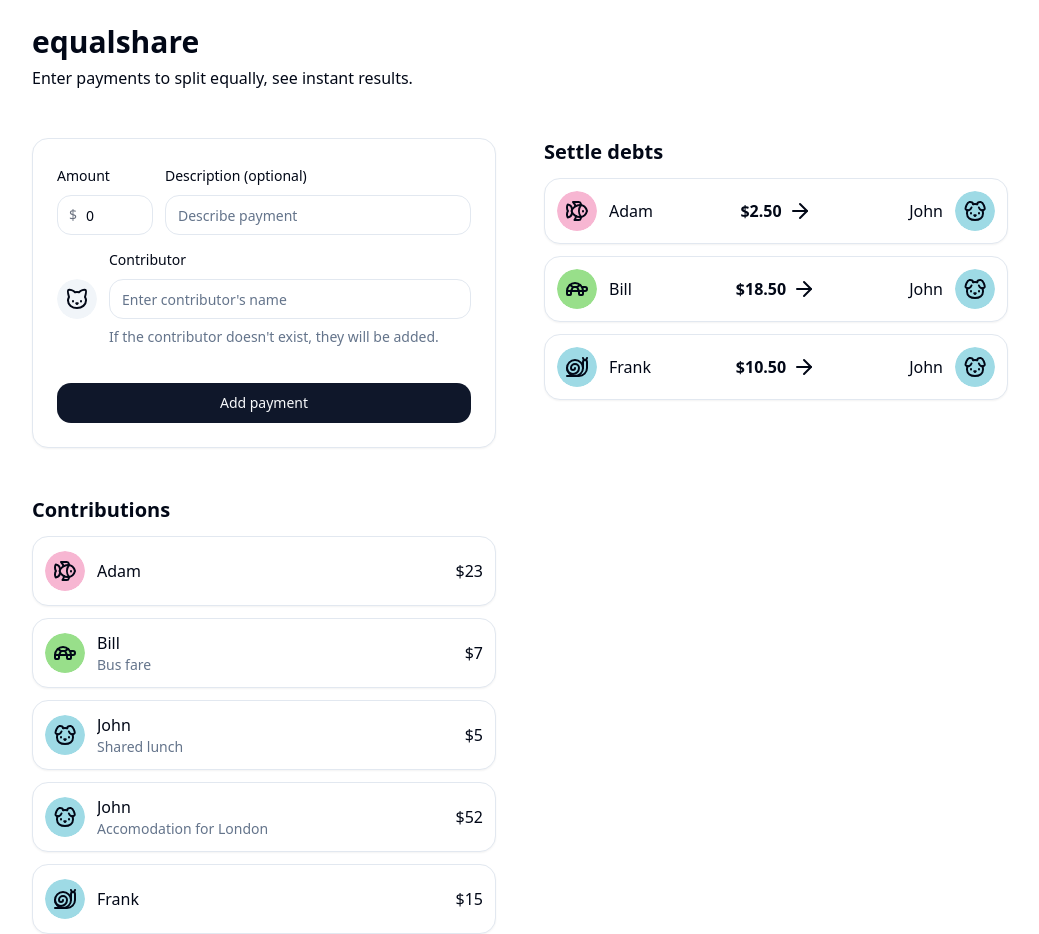
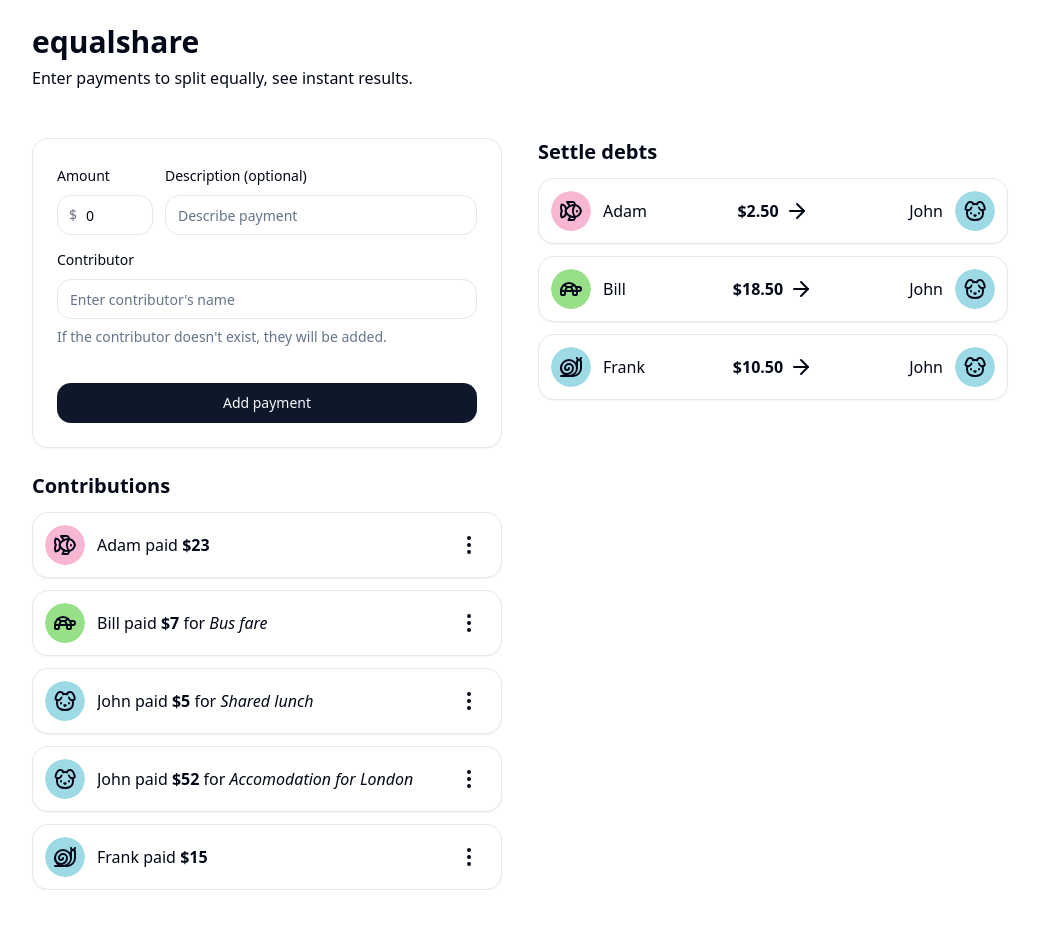
Before and after one commit to adamzuch/equal-share-app, a React (Vite) app: page / in a window 1280 px wide. Shown: the whole page, without its empty margins (120-1159 px from the left). After the commit the page ends 890 px from the top, so only its background shows below. Built offline with nearby package versions, Linux system fonts and the light colour scheme.

Commit message:
updated contribution card

```diff
--- a/src/App.tsx
+++ b/src/App.tsx
@@ -4,10 +4,8 @@ import { Contribution, equalize } from './lib/equalize'
 // import { Contributions } from './components/Contributions'
 
 import { Summary } from './components/Summary'
-import ContributionCard from './components/Contribution'
+import ContributionCard from './components/ContributionCard'
 import { NewContributionForm } from './components/NewContributionForm'
-
-import { ScrollArea } from '@/components/ui/scroll-area'
 
 const INITIAL_CONTRIBUTIONS: Contribution[] = [
   { amount: 23, contributor: 'Adam', description: '' },
@@ -32,37 +30,37 @@ function App() {
   console.log(contributions)
   console.log(calculated)
 
-  const updateAmount = (i: number, value: string) => {
-    const amount = isNaN(Number(value)) ? null : Number(value)
-    const updatedContribution = { ...contributions[i], amount }
-    setContributions([
-      ...contributions.slice(0, i),
-      updatedContribution,
-      ...contributions.slice(i + 1),
-    ])
-  }
+  // const updateAmount = (i: number, value: string) => {
+  //   const amount = isNaN(Number(value)) ? null : Number(value)
+  //   const updatedContribution = { ...contributions[i], amount }
+  //   setContributions([
+  //     ...contributions.slice(0, i),
+  //     updatedContribution,
+  //     ...contributions.slice(i + 1),
+  //   ])
+  // }
 
-  const updateContributor = (i: number, value: string) => {
-    const updatedContribution = { ...contributions[i], contributor: value }
-    setContributions([
-      ...contributions.slice(0, i),
-      updatedContribution,
-      ...contributions.slice(i + 1),
-    ])
-  }
+  // const updateContributor = (i: number, value: string) => {
+  //   const updatedContribution = { ...contributions[i], contributor: value }
+  //   setContributions([
+  //     ...contributions.slice(0, i),
+  //     updatedContribution,
+  //     ...contributions.slice(i + 1),
+  //   ])
+  // }
 
-  const updateDescription = (i: number, value: string) => {
-    const updatedContribution = { ...contributions[i], description: value }
-    setContributions([
-      ...contributions.slice(0, i),
-      updatedContribution,
-      ...contributions.slice(i + 1),
-    ])
-  }
+  // const updateDescription = (i: number, value: string) => {
+  //   const updatedContribution = { ...contributions[i], description: value }
+  //   setContributions([
+  //     ...contributions.slice(0, i),
+  //     updatedContribution,
+  //     ...contributions.slice(i + 1),
+  //   ])
+  // }
 
-  const deleteContribution = (i: number) => {
-    setContributions(contributions.filter((_, j) => i !== j))
-  }
+  // const deleteContribution = (i: number) => {
+  //   setContributions(contributions.filter((_, j) => i !== j))
+  // }
 
   const addContribution = (contribution: Contribution) => {
     setContributions([contribution, ...contributions])
@@ -78,9 +76,9 @@ function App() {
           </p>
         </div>
 
-        <div className="grid grid-cols-1 sm:grid-cols-2 gap-12">
-          <div className="flex flex-col gap-12">
-            <div className="min-w-[318px] w-full">
+        <div className="grid grid-cols-1 sm:grid-cols-2 gap-9">
+          <div className="flex flex-col gap-6">
+            <div className="min-w-[305px] w-full">
               <NewContributionForm
                 contributions={contributions}
                 contributors={contributors}
--- a/src/components/Contribution.tsx
+++ /dev/null
@@ -1,31 +0,0 @@
-import { Contribution } from '@/lib/equalize'
-import { Card } from './ui/card'
-import { Avatar, AvatarFallback } from './ui/avatar'
-
-import { getAvatarColor, getAvatarIcon } from '@/lib/avatar'
-
-export default function ContributionCard({
-  contribution,
-}: {
-  contribution: Contribution
-}) {
-  const { amount, contributor, description } = contribution
-
-  const Icon = getAvatarIcon(contributor)
-  const iconColor = getAvatarColor(contributor)
-
-  return (
-    <Card className="p-3 flex flex-row items-center gap-3">
-      <Avatar>
-        <AvatarFallback style={{ backgroundColor: iconColor }}>
-          <Icon />
-        </AvatarFallback>
-      </Avatar>
-      <div className="flex-1 min-w-0 truncate flex flex-col">
-        <div className="font-medium">{contributor}</div>
-        <div className="text-sm text-muted-foreground">{description}</div>
-      </div>
-      <div className="text-right font-medium">${amount}</div> {/* </div> */}
-    </Card>
-  )
-}
--- /dev/null
+++ b/src/components/ContributionCard.tsx
@@ -0,0 +1,43 @@
+import { Contribution } from '@/lib/equalize'
+import { Card } from './ui/card'
+import { Avatar, AvatarFallback } from './ui/avatar'
+
+import { getAvatarColor, getAvatarIcon } from '@/lib/avatar'
+import { MoreVertical } from 'lucide-react'
+import { Button } from './ui/button'
+
+export default function ContributionCard({
+  contribution,
+}: {
+  contribution: Contribution
+}) {
+  const { amount, contributor, description } = contribution
+
+  const Icon = getAvatarIcon(contributor)
+  const iconColor = getAvatarColor(contributor)
+
+  return (
+    <Card className="p-3 flex items-center gap-3">
+      <div className="flex-1 min-w-0 flex items-center gap-3">
+        <Avatar>
+          <AvatarFallback style={{ backgroundColor: iconColor }}>
+            <Icon />
+          </AvatarFallback>
+        </Avatar>
+        <div className="flex-1 min-w-0 truncate">
+          <span className="font-medium">{contributor}</span> paid{' '}
+          <span className="font-bold">${amount}</span>
+          {description ? (
+            <span>
+              {' '}
+              for <span className="italic">{description}</span>
+            </span>
+          ) : null}
+        </div>
+      </div>
+      <Button size="icon" variant="ghost">
+        <MoreVertical />
+      </Button>
+    </Card>
+  )
+}
--- a/src/components/NewContributionForm.tsx
+++ b/src/components/NewContributionForm.tsx
@@ -66,11 +66,22 @@ export function NewContributionForm({
     defaultValue: '',
   })
 
+  const amount = useWatch({
+    control: form.control,
+    name: 'amount',
+    defaultValue: 0,
+  })
+
+  const description = useWatch({
+    control: form.control,
+    name: 'description',
+    defaultValue: '',
+  })
+
   const AvatarIcon = contributor !== '' ? getAvatarIcon(contributor) : Cat
   const avatarColor = contributor !== '' ? getAvatarColor(contributor) : ''
 
-  // const [AvatarIcon, setAvatarIcon] = useState<LucideIcon>(Cat)
-  // const [avatarColor, setAvatarColor] = useState('')
+  const showPreview = amount >= 0 && contributor !== ''
 
   return (
     <Card>
@@ -130,13 +141,6 @@ export function NewContributionForm({
               </div>
             </div>
 
-            <div className="flex items-start gap-3">
-              <Avatar className="mt-8">
-                <AvatarFallback style={{ backgroundColor: avatarColor }}>
-                  <AvatarIcon />
-                </AvatarFallback>
-              </Avatar>
-              <div className="flex-1">
             <FormField
               control={form.control}
               name="contributor"
@@ -168,8 +172,28 @@ export function NewContributionForm({
                 </FormItem>
               )}
             />
+
+            {showPreview ? (
+              <div className="mt-6">
+                <div className="flex-1 min-w-0 flex items-center gap-3">
+                  <Avatar>
+                    <AvatarFallback style={{ backgroundColor: avatarColor }}>
+                      <AvatarIcon />
+                    </AvatarFallback>
+                  </Avatar>
+                  <div className="flex-1 min-w-0 truncate">
+                    <span className="font-medium">{contributor}</span> paid{' '}
+                    <span className="font-bold">${amount}</span>
+                    {description ? (
+                      <span>
+                        {' '}
+                        for <span className="italic">{description}</span>
+                      </span>
+                    ) : null}
                   </div>
                 </div>
+              </div>
+            ) : null}
 
             <Button className="mt-6" variant="default" type="submit">
               Add payment
--- a/src/components/Summary.tsx
+++ b/src/components/Summary.tsx
@@ -1,25 +1,12 @@
-import { ParentSize } from '@visx/responsive'
+import { Repayment } from '../lib/equalize'
 
-import { Repayment } from '../lib/equalize'
-import { BarChart } from './BarChart'
-import { Separator } from './ui/separator'
-import {
-  Card,
-  CardContent,
-  CardDescription,
-  CardHeader,
-  CardTitle,
-} from './ui/card'
+import { Card } from './ui/card'
 import { Avatar, AvatarFallback } from './ui/avatar'
 import { getAvatarColor, getAvatarIcon } from '@/lib/avatar'
 import { ArrowRight } from 'lucide-react'
 
 export function Summary({
-  contributors,
-  outstandingBalances,
   repayments,
-  targetContribution,
-  total,
 }: {
   contributors: string[]
   outstandingBalances: [string, number][]
@@ -27,11 +14,6 @@ export function Summary({
   targetContribution: number
   total: number
 }) {
-  const totalExchanged = outstandingBalances.reduce(
-    (a, [, b]) => (b > 0 ? a + b : a),
-    0
-  )
-
   return (
     <div className="space-y-3">
       <h2 className="text-xl font-bold">Settle debts</h2>
@@ -42,71 +24,6 @@ export function Summary({
       </div>
     </div>
   )
-
-  // return (
-  //   <div className="flex flex-col gap-6 w-full">
-  //     <div className="flex gap-6 items-center">
-  //       <div className="text-2xl">
-  //         <div>${total.toFixed(0)} total contributed</div>
-  //         <div>{contributors.length} people</div>
-  //         <Separator />
-  //         <div>${targetContribution.toFixed(0)} per person</div>
-  //       </div>
-
-  //       <div>
-  //         <div>${totalExchanged.toFixed(2)} needs to be settled</div>
-  //         <div className="flex gap-4">
-  //           <div>
-  //             <div>Creditors</div>
-  //             {outstandingBalances
-  //               .filter(([, balance]) => balance > 0)
-  //               .map(([contributor, balance]) => (
-  //                 <div key={contributor}>
-  //                   {contributor} is owed ${balance.toFixed(2)}{' '}
-  //                   {((balance / total) * 100).toFixed(2)}%
-  //                 </div>
-  //               ))}
-  //           </div>
-  //           <div>
-  //             <div>Debtors</div>
-  //             {outstandingBalances
-  //               .filter(([, balance]) => balance < 0)
-  //               .map(([contributor, balance]) => (
-  //                 <div key={contributor}>
-  //                   {contributor} owes ${Math.abs(balance).toFixed(2)} (
-  //                   {((Math.abs(balance) / total) * 100).toFixed(2)}%)
-  //                 </div>
-  //               ))}
-  //           </div>
-  //         </div>
-  //       </div>
-  //     </div>
-
-  //     <Card className="p-6 min-w-0 w-full">
-  //       <ParentSize>
-  //         {({ width }) => (
-  //           <BarChart
-  //             width={width / 2}
-  //             height={256}
-  //             outstandingBalances={outstandingBalances.sort(
-  //               ([, a], [, b]) => b - a
-  //             )}
-  //           />
-  //         )}
-  //       </ParentSize>
-  //     </Card>
-
-  //     <div className="grid grid-cols-3 gap-4">
-  //       {repayments.map(({ creditor, debtor, amount }, i) => (
-  //         <div className="p-2 bg-gray-100 rounded-lg" key={i}>
-  //           <div>
-  //             {debtor} pays {creditor} ${amount.toFixed(2)}
-  //           </div>
-  //         </div>
-  //       ))}
-  //     </div>
-  //   </div>
-  // )
 }
 
 function RepaymentCard({ repayment }: { repayment: Repayment }) {
```
Lines whose indentation alone changed are shown as unchanged.
